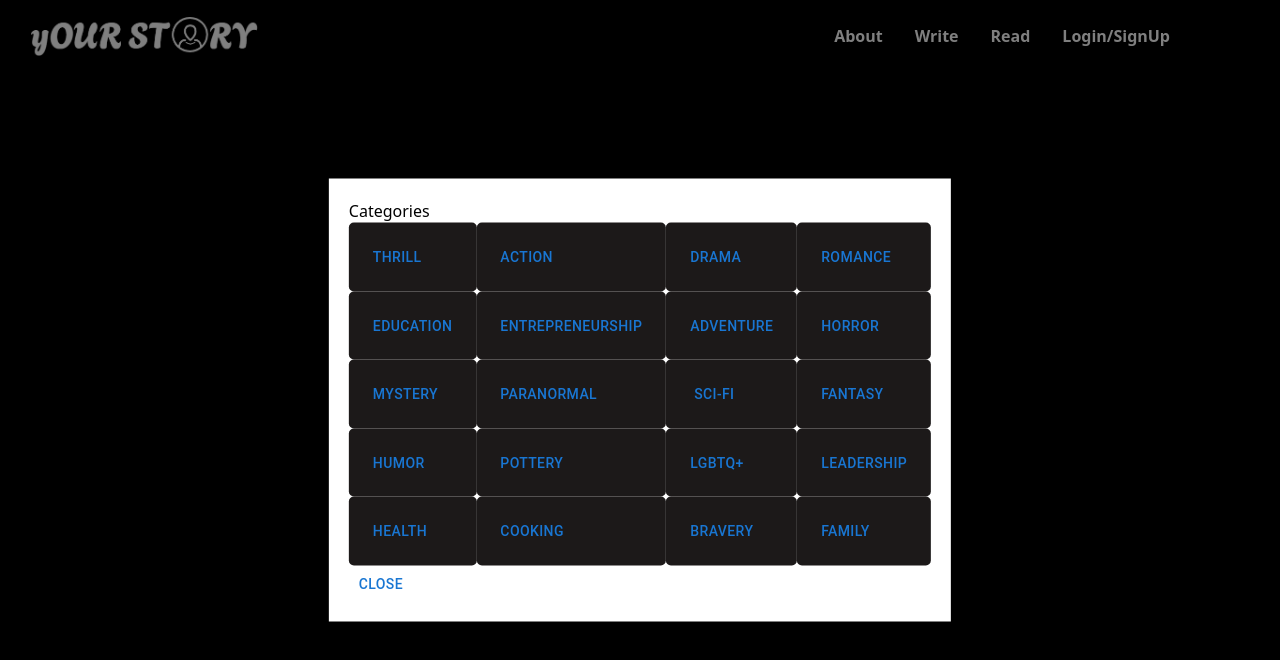
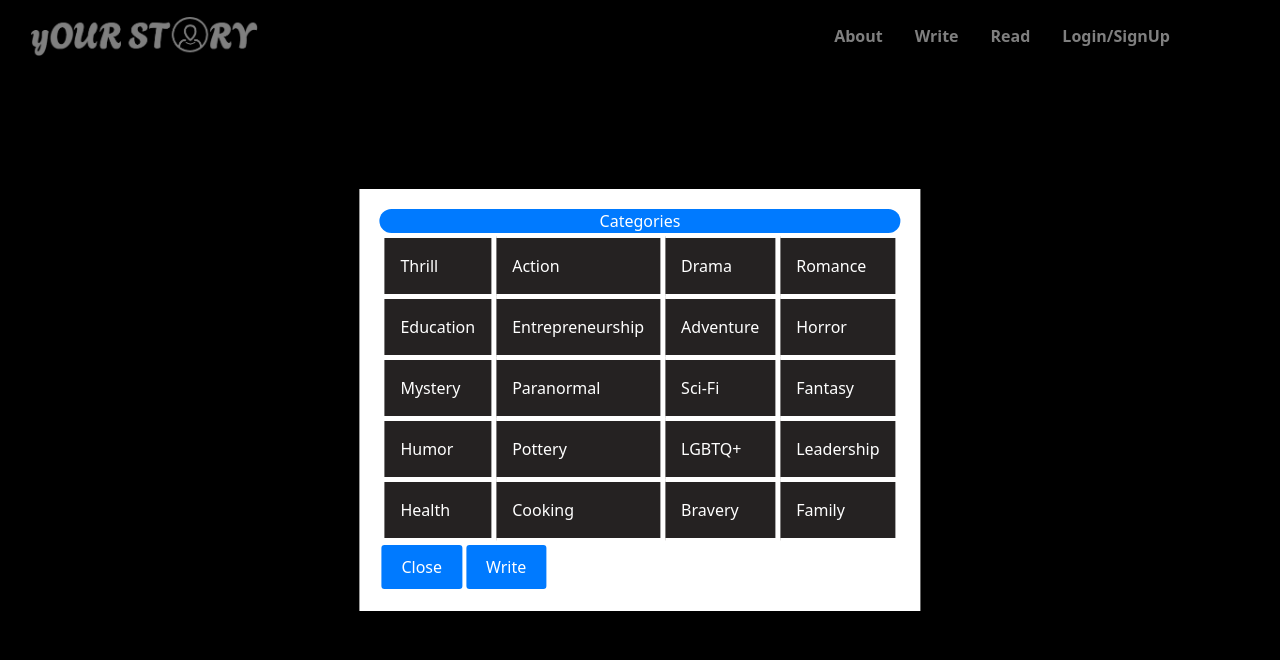
Before and after one commit to Ankush-Rajpoot/yourstoryreact, a React (Vite) app in the folder yourstoryreact/: page / in a window 1280 px wide. Both pictures are taken after a click on the button "Write". Shown: the top 660 px of the page. Built offline with nearby package versions, Linux system fonts and the light colour scheme.

Commit message:
new changes

```diff
--- a/yourstoryreact/src/App.css
+++ b/yourstoryreact/src/App.css
@@ -72,48 +72,40 @@ nav ul li button:hover{
   border-radius: 10;
 }
 
-Modal{
-  background-color: #ffffff;
-
-}
-.btn {
+td {
   border-radius: 5px;
-  background-color: rgb(28, 25, 25);
+  background-color: rgb(37, 34, 34);
   padding: 1em;
   color: #ffffff;
-
+  margin: 10px;
+  border: 5px rgb(255, 255, 255) solid;
+}
+td:hover{
+  background-color: rgb(20, 20, 206);
+}
+.Modalbtn{
+  color: rgb(255, 255, 255);
+}
+#categories-modal-title{
+  color: rgb(255, 255, 255);
+  background-color:  rgb(0, 122, 255);
+  text-align: center;
+  border-radius: 20px;
+  /* border:2px black solid; */
 }
 
-/* Modal Styles */
-.modal {
-  position: absolute;
-  background-color: white;
-  box-shadow: 0px 0px 10px 5px rgba(0, 0, 0, 0.3);
-  padding: 20px;
-  transform: translate(-50%, 0);
+.modal-close-button,
+.modal-write-button {
+  color: white;
+  background-color: rgb(0, 122, 255);
+  border: 2px white solid;
+  padding: 10px 20px;
+  border-radius: 5px;
+  cursor: pointer;
+  transition: background-color 0.3s;
 }
 
-/* Table Styles */
-.modal table {
-  width: 100%;
-  border-collapse: collapse;
+ .modal-close-button:hover,
+ .modal-write-button:hover {
+  background-color: rgb(20, 20, 206);
 }
-
-.modal table td {
-  padding: 10px;
-  text-align: center;
-  width: 25%; /* Ensure equal size for each table data */
-}
-
-/* Button Styles */
-.modal .btn button {
-  width: 100%;
-  height: 50px; /* Equal size for all buttons */
-  margin: 5px 0; /* Gap between buttons */
-}
-
-/* Close Button Styles */
-.modal .close-button {
-  display: block;
-  margin: 20px 0 0 auto;
-}
--- a/yourstoryreact/src/components/CategoriesRead.jsx
+++ b/yourstoryreact/src/components/CategoriesRead.jsx
@@ -61,23 +61,24 @@ function CategoriesRead({ open, handleCloseModalRead, anchorButtonId }) {
         <table style={tableStyle}>
           <tbody>
             {rows.map((row, rowIndex) => (
-              <tr id='tablerow' key={rowIndex}>
+              <tr  id='tablerow' key={rowIndex}>
                 {row.map((category) => (
-                  <td class='btn' key={category.id}>
-                    <Button  onClick={() => console.log(category.name)}>{category.name}</Button>
+                  <td  class='btn' key={category.id}>
+                    <Button class='Modalbtn' onClick={() => console.log(category.name)}>{category.name}</Button>
                   </td>
                 ))}
                 {row.length < columnCount && (
                   // Add empty cells to fill up the row
                   Array.from({ length: columnCount - row.length }, (_, index) => (
-                    <td key={`empty-${index}`} />
+                    <td  key={`empty-${index}`} />
                   ))
                 )}
               </tr>
             ))}
           </tbody>
         </table>
-        <Button onClick={handleCloseModalRead}>Close</Button>
+        <Button class='modal-close-button' onClick={handleCloseModalRead}>Close</Button>
+        <Button class='modal-write-button'>Read</Button>
       </div>
     </Modal>
   );
--- a/yourstoryreact/src/components/CategoriesWrite.jsx
+++ b/yourstoryreact/src/components/CategoriesWrite.jsx
@@ -58,26 +58,27 @@ function CategoriesWrite({ open, handleCloseModalWrite, anchorButtonId }) {
     >
       <div style={modalStyle}>
         <h2 id="categories-modal-title">Categories</h2>
-        <table style={tableStyle}>
+        <table  style={tableStyle}>
           <tbody>
             {rows.map((row, rowIndex) => (
-              <tr id='tablerow' key={rowIndex}>
+              <tr  id='tablerow' key={rowIndex}>
                 {row.map((category) => (
-                  <td class='btn' key={category.id}>
-                    <Button onClick={() => console.log(category.name)}>{category.name}</Button>
+                  <td  class='btn' key={category.id}>
+                    <Button class='Modalbtn' onClick={() => console.log(category.name)}>{category.name}</Button>
                   </td>
                 ))}
                 {row.length < columnCount && (
                   // Add empty cells to fill up the row
                   Array.from({ length: columnCount - row.length }, (_, index) => (
-                    <td key={`empty-${index}`} />
+                    <td  key={`empty-${index}`} />
                   ))
                 )}
               </tr>
             ))}
           </tbody>
         </table>
-        <Button onClick={handleCloseModalWrite}>Close</Button>
+        <Button class='modal-close-button' onClick={handleCloseModalWrite}>Close</Button>
+        <Button class='modal-write-button'>Write</Button>
       </div>
     </Modal>
   );
```
